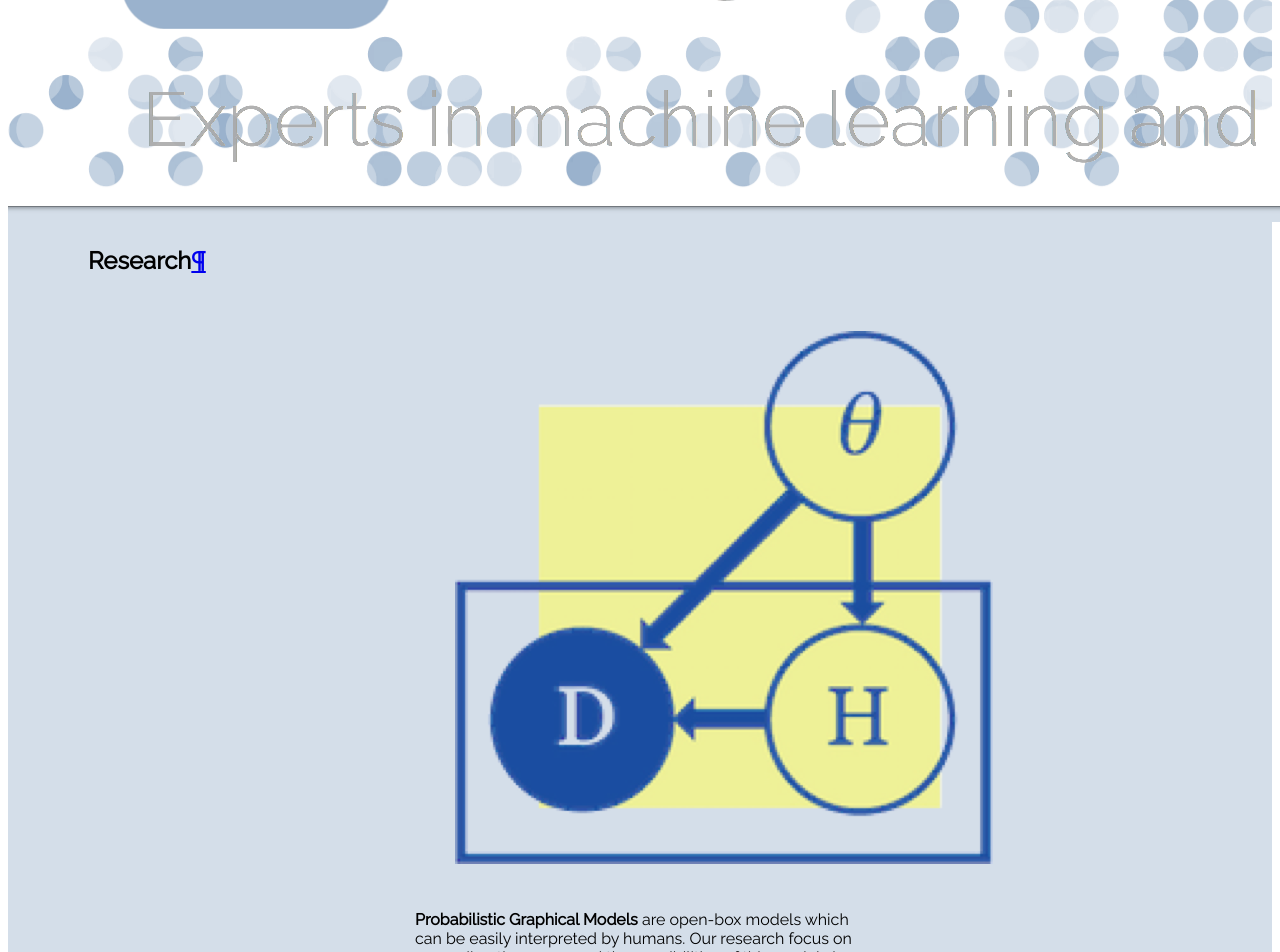
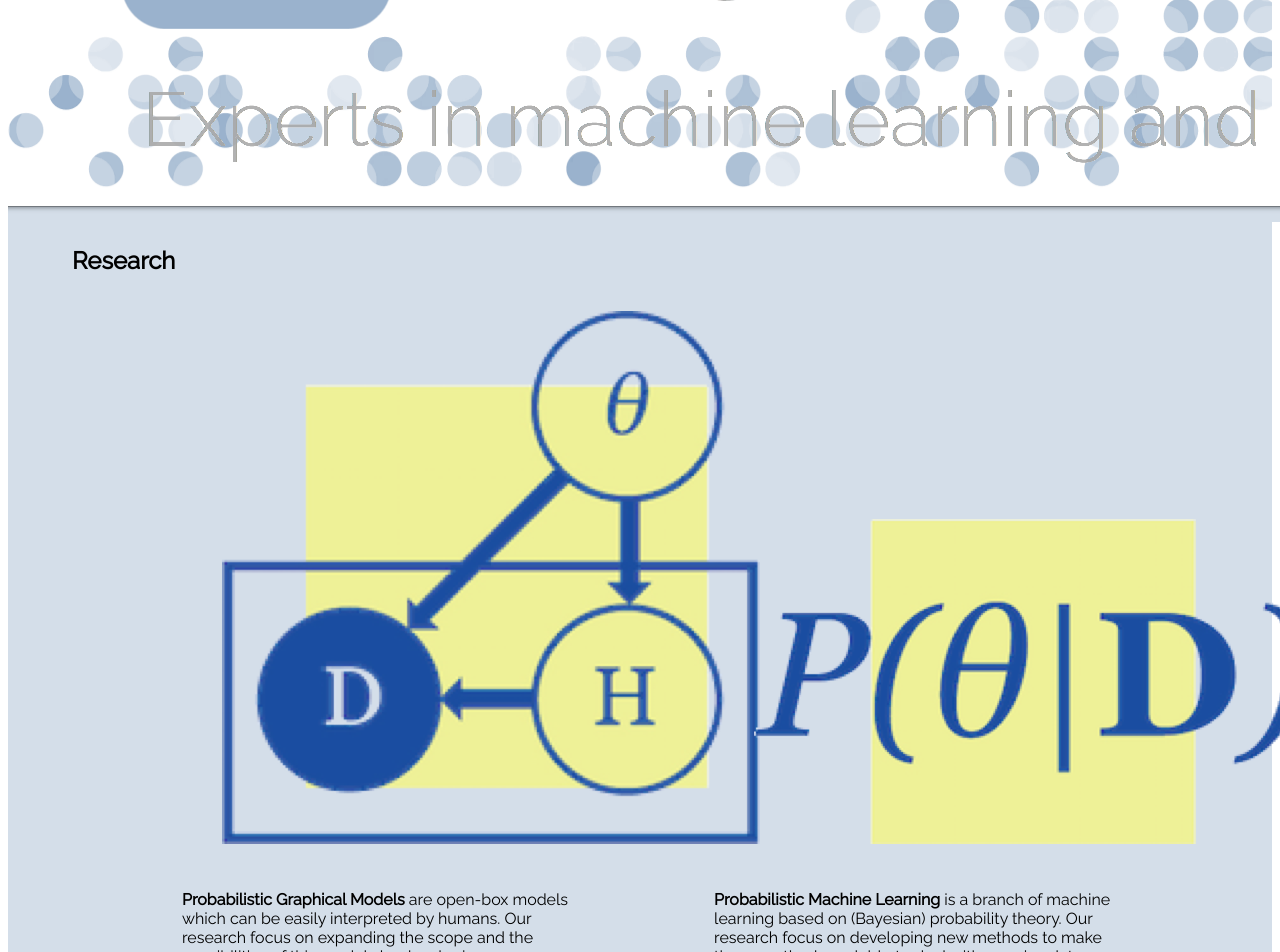
Before and after one commit to PGM-Lab/pgmlabweb, a Sphinx documentation site: the page built from docs/index.rst, in a window 1280 px wide. Shown: the part 601-1553 px from the top of the page. Built offline with Sphinx 7.4.7, drawn with Linux system fonts in a browser that asks for light colours; nearby versions of some CDN libraries.

Commit message:
small changes

```diff
--- a/docs/_static/css/pgmlab.css
+++ b/docs/_static/css/pgmlab.css
@@ -68,7 +68,7 @@
 #research {
     background-color: #d4dee9;
     padding-top: 0px;
-    padding-left: 80px;
+    padding-left: 0px;
     padding-right: 80px;
     padding-bottom: 50px;
     text-align: center;
@@ -78,7 +78,6 @@
     display: inline-block;
     width: 100vw;
     height: 16px;
-        margin-left: -80px;
     content: "";
     background: url(../img/areas-border-top.png) no-repeat 0 0;
         background-color: #B9D3E2;
@@ -91,15 +90,21 @@
 
 #research h1{
     text-align: left;
+    margin-left:5vw;
 }
 
 
+.content-block{
+   width:  100vw
+
+}
+
 .research-block{
-	width: 450px;
-    padding-top: 20px;
-    padding-left: 80px;
-    padding-right: 80px;
-    padding-bottom: 20px;
+	width: 400px;
+    padding-top: 0px;
+    padding-left: 5vw;
+    padding-right: 5vw;
+    padding-bottom: 40px;
 	 display: inline-block;
 	text-align: left;
 }
@@ -513,3 +518,11 @@
     height: 0px;
     margin-top: -500px;
 }
+
+.headerlink {
+    color: rgba(0, 0, 0, 0);
+}
+
+.headerlink:hover {
+    color: rgba(0, 0, 0, 0);
+}
--- a/docs/index.rst
+++ b/docs/index.rst
@@ -12,57 +12,56 @@
 Research
 =====================================
 
+.. container:: content-block
 
-.. container:: research-block
+   .. container:: research-block
 
-   .. container:: research-image
+      .. container:: research-image
 
-      .. figure:: _static/imgs/pgm.png
-         :align: center
-         :target: ./areas-of-expertise/topic1.html
+         .. figure:: _static/imgs/pgm.png
+            :align: center
+            :target: ./areas-of-expertise/topic1.html
 
-   .. container:: research-text
+      .. container:: research-text
 
-      **Probabilistic Graphical Models** are open-box models which can be easily interpreted by humans. Our research focus on expanding the scope
-      and the possibilities of this models by developing new inference and learning algorithms, and how to enhance their applicability to real world problems.
+         **Probabilistic Graphical Models** are open-box models which can be easily interpreted by humans. Our research focus on expanding the scope and the possibilities of this models by developing new inference and learning algorithms, and how to enhance their applicability to real world problems.
 
 
-.. container:: research-block
+   .. container:: research-block
 
-   .. container:: research-image
+      .. container:: research-image
 
-      .. figure:: _static/imgs/pml.png
-         :align: center
+         .. figure:: _static/imgs/pml.png
+            :align: center
 
-   .. container:: research-text
+      .. container:: research-text
 
-      **Probabilistic Machine Learning** is a branch of machine learning based on (Bayesian) probability theory. Our research focus on developing new
-      methods to make these methods scalable to deal with massive data sets and data streams as well as applications to real world problems.
+         **Probabilistic Machine Learning** is a branch of machine learning based on (Bayesian) probability theory. Our research focus on developing new methods to make these methods scalable to deal with massive data sets and data streams as well as applications to real world problems.
+
+.. container:: content-block
+
+   .. container:: research-block
+
+      .. container:: research-image
+
+         .. figure:: _static/imgs/datascience.png
+            :align: center
+
+      .. container:: research-text
+
+         **Data Science** is an interdisciplinary field about scientific methods, processes, and systems to extract knowledge or insights from data. Our research  focus on novel methods to improve the scalability and the capacity of the current approaches.
 
 
-.. container:: research-block
+   .. container:: research-block
 
-   .. container:: research-image
+      .. container:: research-image
 
-      .. figure:: _static/imgs/datascience.png
-         :align: center
+         .. figure:: _static/imgs/ai.png
+            :align: center
 
-   .. container:: research-text
+      .. container:: research-text
 
-      **Data Science** is an interdisciplinary field about scientific methods, processes, and systems to extract knowledge or insights from data. Our research  focus on novel methods to improve the scalability and the capacity of the current approaches.
-
-
-.. container:: research-block
-
-   .. container:: research-image
-
-      .. figure:: _static/imgs/ai.png
-         :align: center
-
-   .. container:: research-text
-
-      **Intelligent Systems** are systems with the capacity of learning and reasoning. Our research also focus on developing intelligent systems for problems coming
-      from biology, genetics, information retrieval, crime prediction, drug discovery, autonomous driving, etc.
+         **Intelligent Systems** are systems with the capacity of learning and reasoning. Our research also focus on developing intelligent systems for problems coming from biology, genetics, information retrieval, crime prediction, drug discovery, autonomous driving, etc.
 
 
 
```
Also changed, not shown: 5 other files.
